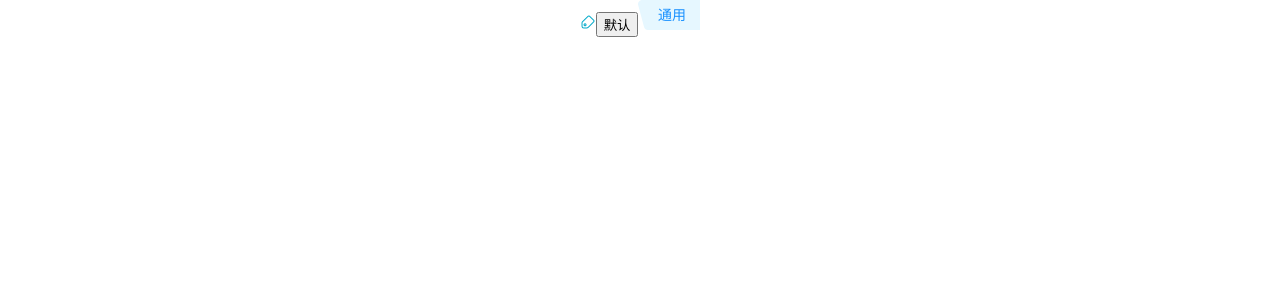
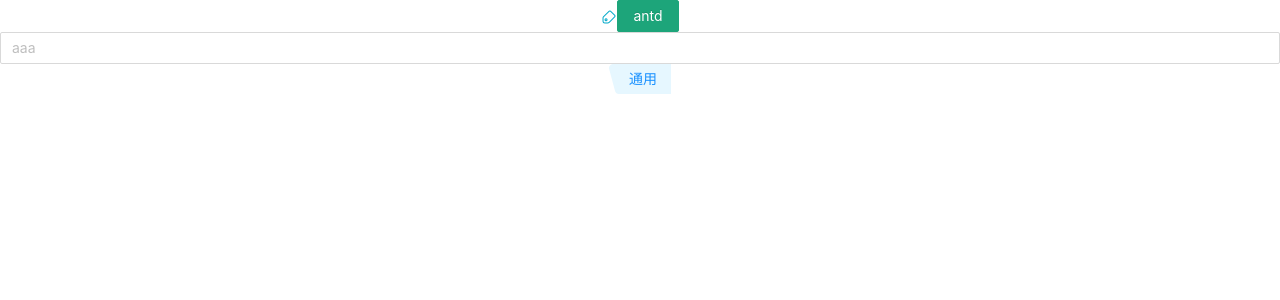
Before and after one commit to zhou0322-lab/react, a React (Create React App) app: page / in a window 1280 px wide. Shown: the top 300 px of the page. Built offline with nearby package versions, Linux system fonts and the light colour scheme.

Commit message:
'添加antd组件'

```diff
--- /dev/null
+++ b/craco.config.js
@@ -0,0 +1,17 @@
+const CracoLessPlugin = require('craco-less');
+
+module.exports = {
+  plugins: [
+    {
+      plugin: CracoLessPlugin,
+      options: {
+        lessLoaderOptions: {
+          lessOptions: {
+            modifyVars: { '@primary-color': '#1DA57A' },
+            javascriptEnabled: true,
+          },
+        },
+      },
+    },
+  ],
+};
--- a/src/App.scss
+++ b/src/App.less
@@ -1,3 +1,4 @@
+@import '~antd/dist/antd.less';
 .App {
   text-align: center;
 }
--- a/src/App.tsx
+++ b/src/App.tsx
@@ -1,14 +1,19 @@
 import React from "react";
-import "./App.scss";
-import Button from "./components/Button";
+import "./App.less";
+import { Button, Input } from "antd";
 import bookIcon from "./images/book_icon.png";
+import { Helmet } from "react-helmet";
 import { ReactComponent as Logo } from "./images/common_icon.svg";
 
 function App() {
   return (
     <div className="App">
+      <Helmet>
+        <title>测试react</title>
+      </Helmet>
       <img src={bookIcon} alt="" />
-      <Button />
+      <Button type="primary">antd</Button>
+      <Input placeholder="aaa" />
       <Logo />
     </div>
   );
--- a/src/components/Button.tsx
+++ b/src/components/Button.tsx
@@ -1,10 +1,14 @@
 import React from "react";
+import styled from "styled-components";
 
+const ResetButton = styled.button`
+  min-width: 110px;
+`;
 interface ButtonProps {
   text?: string;
 }
 const Button: React.FC<ButtonProps> = ({ text = "默认" }) => {
-  return <button type="button">{text}</button>;
+  return <ResetButton>{text}</ResetButton>;
 };
 
 export default Button;
--- a/src/custom.scss
+++ b/src/custom.scss
@@ -0,0 +1 @@
+@import "~antd/dist/antd.css";
--- a/src/type.d.ts
+++ b/src/type.d.ts
@@ -1,2 +1 @@
-declare module "bootstrap";
-declare module "jquery";
+declare module "react-helmet";
```
Also changed, not shown: package.json (+12 -3 lines), 2 other files (tests, documents, lock files or other folders).
